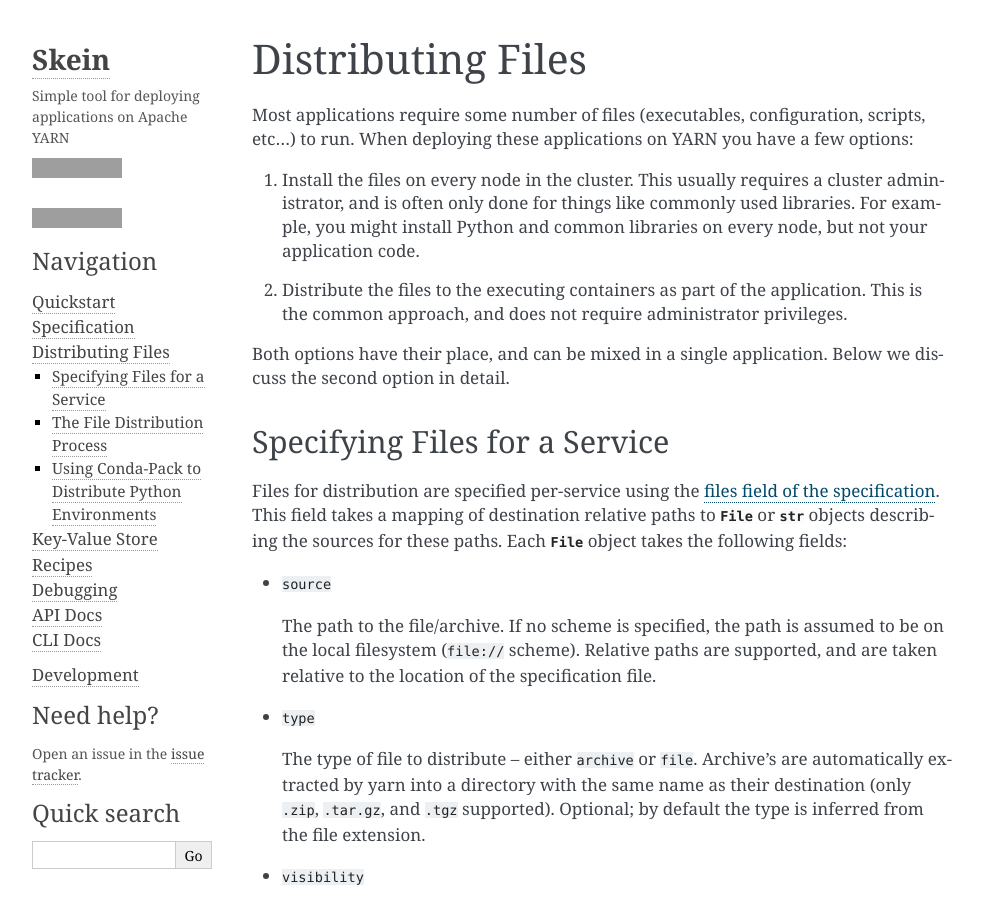
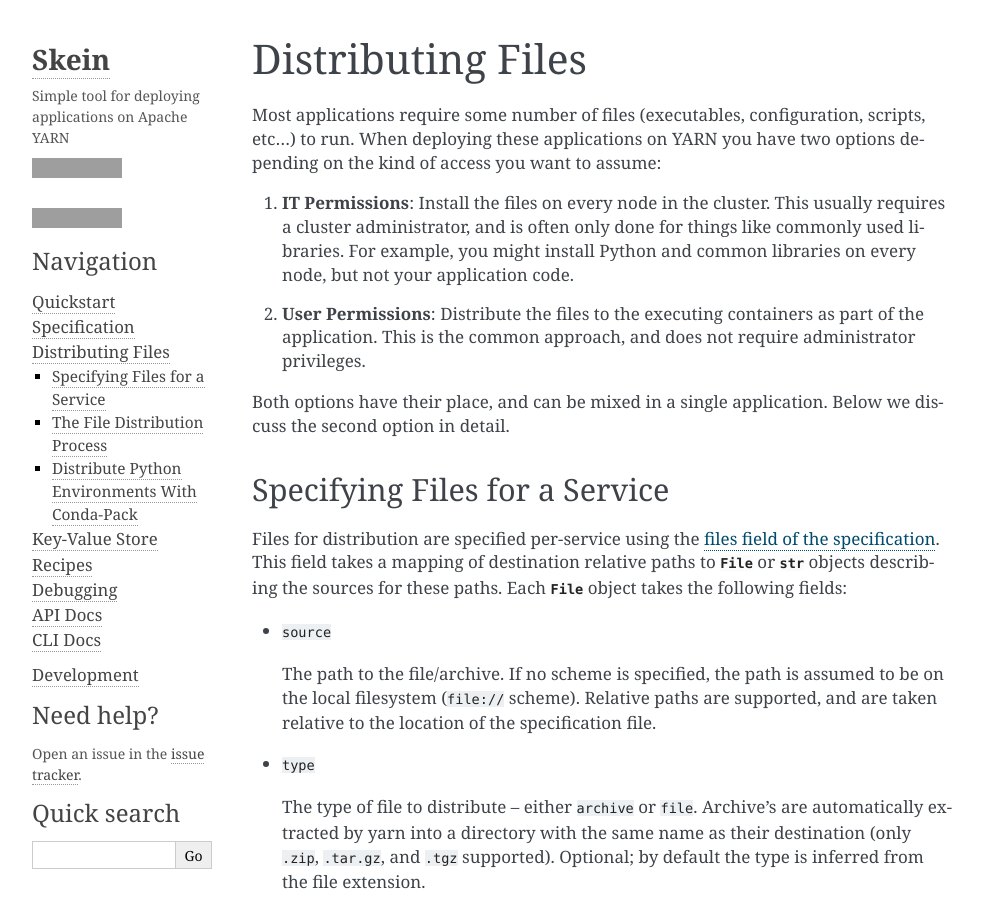
Before and after one commit to jcrist/skein, a Sphinx documentation site: the page built from docs/source/distributing-files.rst, in a window 1280 px wide and 900 px high, cut to the strip 0-900 px from the top of the window. Shown: the whole strip, without its empty margins (138-1121 px from the left). Built offline with Sphinx 7.4.7, drawn with Linux system fonts in a browser that asks for light colours; some of the changed text lies outside the part shown; grey boxes are pictures that could not be loaded.

Commit message:
pass through distributing files

```diff
--- a/docs/source/distributing-files.rst
+++ b/docs/source/distributing-files.rst
@@ -2,16 +2,17 @@
 ==================
 
 Most applications require some number of files (executables, configuration,
-scripts, etc...) to run. When deploying these applications on YARN you have a
-few options:
+scripts, etc...) to run. When deploying these applications on YARN you have
+two options depending on the kind of access you want to assume:
 
-1. Install the files on every node in the cluster. This usually requires a
-   cluster administrator, and is often only done for things like commonly used
-   libraries. For example, you might install Python and common libraries on
-   every node, but not your application code.
+1. **IT Permissions**: Install the files on every node in the cluster. This
+   usually requires a cluster administrator, and is often only done for things
+   like commonly used libraries. For example, you might install Python and
+   common libraries on every node, but not your application code.
 
-2. Distribute the files to the executing containers as part of the application.
-   This is the common approach, and does not require administrator privileges.
+2. **User Permissions**: Distribute the files to the executing containers as
+   part of the application.  This is the common approach, and does not require
+   administrator privileges.
 
 Both options have their place, and can be mixed in a single application. Below
 we discuss the second option in detail.
@@ -93,7 +94,7 @@
 When an application launches, the following process occurs:
 
 1. An application staging directory is created in the user's home directory on
-   default filesystem (typically HDFS). The path for this is the format
+   the default filesystem (typically HDFS). The path for this is the format
    ``~/.skein/{application id}``.
 
 2. The missing fields for each file in the application specification are
@@ -114,16 +115,17 @@
 5. When the application completes, the staging directory is deleted.
 
 
-Using Conda-Pack to Distribute Python Environments
---------------------------------------------------
+Distribute Python Environments With Conda-Pack
+----------------------------------------------
 
 When deploying Python applications, one needs to figure out how to distribute
-any library dependencies. If Python and the required libraries are already
-installed on every node (option 1 above), you can use the local Python and
-avoid this problem completely. If they aren't, then one way to distribute them
-is to use the `conda package manager <https://conda.io/docs/>`__ to create a
-Python environment, and `conda-pack <https://conda.github.io/conda-pack/>`__ to
-package that environment for distribution.
+any library dependencies. If Python and all required libraries are already
+installed on every node (option 1 above), then you can use the local Python and
+avoid this problem completely. However if these libraries aren't installed by
+IT, then one way that users can distributed libraries themselves is to use the
+`conda package manager <https://conda.io/docs/>`__ to create a Python
+environment, and `conda-pack <https://conda.github.io/conda-pack/>`__ to
+package that environment for distribution with YARN (or other services).
 
 ``conda-pack`` is a tool for taking a conda environment and creating an archive
 of it in a way that (most) absolute paths in any libraries or scripts are
```
